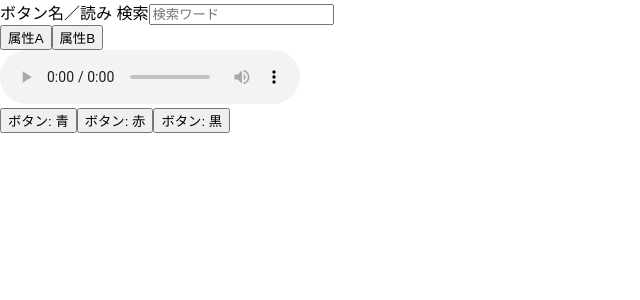
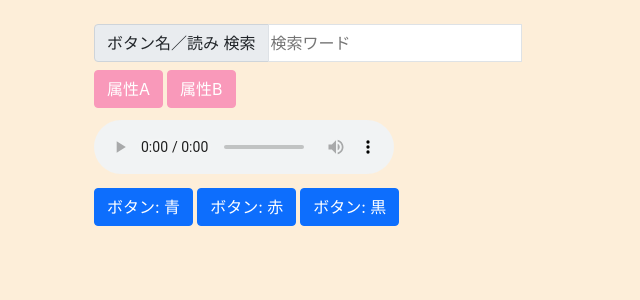
Before and after one commit to nikawamikan/hureru_button, a React (Create React App) app in the folder frontend/: page / in a window 1280 px wide. Shown: the top 300 px of the page, without its empty margins (0-640 px from the left). Built offline with nearby package versions, Linux system fonts and the light colour scheme.

Commit message:
Bootstrap5利用、オリジナルCSS記述、及びスタイル適用（ver0.0.1くらいの気持ち） by nakamura

```diff
--- a/frontend/public/index.html
+++ b/frontend/public/index.html
@@ -22,11 +22,15 @@
     Learn how to configure a non-root public URL by running `npm run build`.
   -->
 
+  <!-- Bootstrap -->
+  <link href="https://cdn.jsdelivr.net/npm/bootstrap@5.0.2/dist/css/bootstrap.min.css" rel="stylesheet" integrity="sha384-EVSTQN3/azprG1Anm3QDgpJLIm9Nao0Yz1ztcQTwFspd3yD65VohhpuuCOmLASjC" crossorigin="anonymous">
+  <script src="https://cdn.jsdelivr.net/npm/bootstrap@5.0.2/dist/js/bootstrap.bundle.min.js" integrity="sha384-MrcW6ZMFYlzcLA8Nl+NtUVF0sA7MsXsP1UyJoMp4YLEuNSfAP+JcXn/tWtIaxVXM" crossorigin="anonymous"></script>
+
   <title>フレルボタン</title>
 </head>
 <body>
   <noscript>You need to enable JavaScript to run this app.</noscript>
-  <div id="root"></div>
+  <div id="root" class="vh-100 bg-antique-white"></div>
   <!--
     This HTML file is a template.
     If you open it directly in the browser, you will see an empty page.
--- a/frontend/src/components/App.tsx
+++ b/frontend/src/components/App.tsx
@@ -2,13 +2,11 @@ import React, { useState } from 'react';
 import AppState from '../types/AppState';
 import Voice from '../types/Voice';
 import WordFiltering from './WordFiltering';
-import AttrTypeFilteringButton from './AttrTypeFilteringButton';
+import AttrTypeFiltering from './AttrTypeFiltering';
 import VoiceAudio from './VoiceAudio';
+import VoiceButton from './VoiceButton';
 
-import logo from './logo.svg';
 import '../css/App.css';
-import VoiceButton from './VoiceButton';
-import AttrTypeFiltering from './AttrTypeFiltering';
 
 // 初期データ（音声ファイルのアドレス要修正）
 const _voices: Voice[] = [
@@ -120,7 +118,7 @@ function App() {
 
   // render
   return (
-    <div>
+    <div className='container p-4'>
       <WordFiltering
         onchange={(e) => handleWordFilteringInputChange(e.target.value)}
       />
--- a/frontend/src/components/AttrTypeFiltering.tsx
+++ b/frontend/src/components/AttrTypeFiltering.tsx
@@ -10,7 +10,7 @@ type Props = {
 function AttrTypeFiltering(props: Props) {
     const attrTypes = props.attrTypes.slice();
     return (
-        <div>
+        <div className='mb-2'>
             {attrTypes.map((attrType) => {
                 return (
                     <AttrTypeFilteringButton onclick={() => props.onclick(attrType.id)} label={attrType.name} />
--- a/frontend/src/components/AttrTypeFilteringButton.tsx
+++ b/frontend/src/components/AttrTypeFilteringButton.tsx
@@ -7,7 +7,7 @@ type Props = {
 
 function AttrTypeFilteringButton(props: Props) {
     return (
-        <button onClick={props.onclick}>{props.label}</button>
+        <button className='btn btn-attr mb-1 me-1' data-bs-toggle='button' onClick={props.onclick}>{props.label}</button>
     );
 }
 
--- a/frontend/src/components/VoiceAudio.tsx
+++ b/frontend/src/components/VoiceAudio.tsx
@@ -9,7 +9,7 @@ type Props = {
 function VoiceAudio(props: Props) {
     const address = props.baseAddress + props.voice.address;
     return (
-        <div>
+        <div className='mb-2'>
             <audio src={address} autoPlay controls></audio>
         </div>
     );
--- a/frontend/src/components/VoiceButton.tsx
+++ b/frontend/src/components/VoiceButton.tsx
@@ -7,7 +7,7 @@ type Props = {
 
 function VoiceButton(props: Props) {
     return (
-        <button onClick={props.onclick}>{props.label}</button>
+        <button className='btn btn-primary mb-1 me-1' data-bs-toggle='button' onClick={props.onclick}>{props.label}</button>
     );
 }
 
--- a/frontend/src/components/WordFiltering.tsx
+++ b/frontend/src/components/WordFiltering.tsx
@@ -6,9 +6,9 @@ type Props = {
 
 function WordFiltering(props: Props) {
     return (
-        <div>
-            <span>ボタン名／読み 検索</span>
-            <input type='text' id='filteringWord' placeholder='検索ワード' onChange={(e) => { props.onchange(e) }}></input>
+        <div className='input-group mb-2'>
+            <span className='input-group-text'>ボタン名／読み 検索</span>
+            <input type='text' id='filteringWord' className='border' placeholder='検索ワード' onChange={(e) => { props.onchange(e) }}></input>
         </div>
     );
 }
--- a/frontend/src/css/App.css
+++ b/frontend/src/css/App.css
@@ -1,38 +1,105 @@
-.App {
-  text-align: center;
+:root {
+  --cafe-noir: #573c27ff;
+  --cafe-au-lait: #a98360ff;
+  --antique-white: #fdeed9ff;
+  --nadeshiko-pink: #f999baff;
+  --nadefan-pink: #f17ba8ff;
+  --fandango-pink: #e34989ff;
 }
 
-.App-logo {
-  height: 40vmin;
-  pointer-events: none;
+/* .bg-antique-white */
+.bg-antique-white {
+  background-color: var(--antique-white) !important;
 }
 
-@media (prefers-reduced-motion: no-preference) {
-  .App-logo {
-    animation: App-logo-spin infinite 20s linear;
-  }
+/* btn-attr */
+.btn-attr {
+  color: #fff;
+  background-color: var(--nadeshiko-pink);
+  border-color: var(--nadeshiko-pink);
 }
 
-.App-header {
-  background-color: #282c34;
-  min-height: 100vh;
-  display: flex;
-  flex-direction: column;
-  align-items: center;
-  justify-content: center;
-  font-size: calc(10px + 2vmin);
-  color: white;
+.btn-attr:hover {
+  color: #fff;
+  background-color: var(--nadefan-pink);
+  border-color: var(--nadefan-pink);
 }
 
-.App-link {
-  color: #61dafb;
+.btn-check:focus+.btn-attr,
+.btn-attr:focus {
+  color: #fff;
+  background-color: var(--nadefan-pink);
+  border-color: var(--nadefan-pink);
+  box-shadow: 0 0 0 0.2rem var(--nadeshiko-pink);
 }
 
-@keyframes App-logo-spin {
-  from {
-    transform: rotate(0deg);
-  }
-  to {
-    transform: rotate(360deg);
-  }
+.btn-check:checked+.btn-attr,
+.btn-check:active+.btn-attr,
+.btn-attr:active,
+.btn-attr.active,
+.show>.btn-attr.dropdown-toggle {
+  color: #fff;
+  background-color: var(--fandango-pink);
+  border-color: var(--fandango-pink);
 }
+
+.btn-check:checked+.btn-attr:focus,
+.btn-check:active+.btn-attr:focus,
+.btn-attr:active:focus,
+.btn-attr.active:focus,
+.show>.btn-attr.dropdown-toggle:focus {
+  box-shadow: 0 0 0 0.2rem var(--nadeshiko-pink);
+}
+
+.btn-attr:disabled,
+.btn-attr.disabled {
+  color: #fff;
+  background-color: var(--nadeshiko-pink);
+  border-color: var(--nadeshiko-pink);
+}
+
+/* btn-voice */
+.btn-voice {
+  color: #fff;
+  background-color: #0d6efd;
+  border-color: #0d6efd;
+}
+
+.btn-voice:hover {
+  color: #fff;
+  background-color: #0b5ed7;
+  border-color: #0a58ca;
+}
+
+.btn-check:focus+.btn-voice,
+.btn-voice:focus {
+  color: #fff;
+  background-color: #0b5ed7;
+  border-color: #0a58ca;
+  box-shadow: 0 0 0 0.25rem rgba(49, 132, 253, 0.5);
+}
+
+.btn-check:checked+.btn-voice,
+.btn-check:active+.btn-voice,
+.btn-voice:active,
+.btn-voice.active,
+.show>.btn-voice.dropdown-toggle {
+  color: #fff;
+  background-color: #0a58ca;
+  border-color: #0a53be;
+}
+
+.btn-check:checked+.btn-voice:focus,
+.btn-check:active+.btn-voice:focus,
+.btn-voice:active:focus,
+.btn-voice.active:focus,
+.show>.btn-voice.dropdown-toggle:focus {
+  box-shadow: 0 0 0 0.25rem rgba(49, 132, 253, 0.5);
+}
+
+.btn-voice:disabled,
+.btn-voice.disabled {
+  color: #fff;
+  background-color: #0d6efd;
+  border-color: #0d6efd;
+}
```
